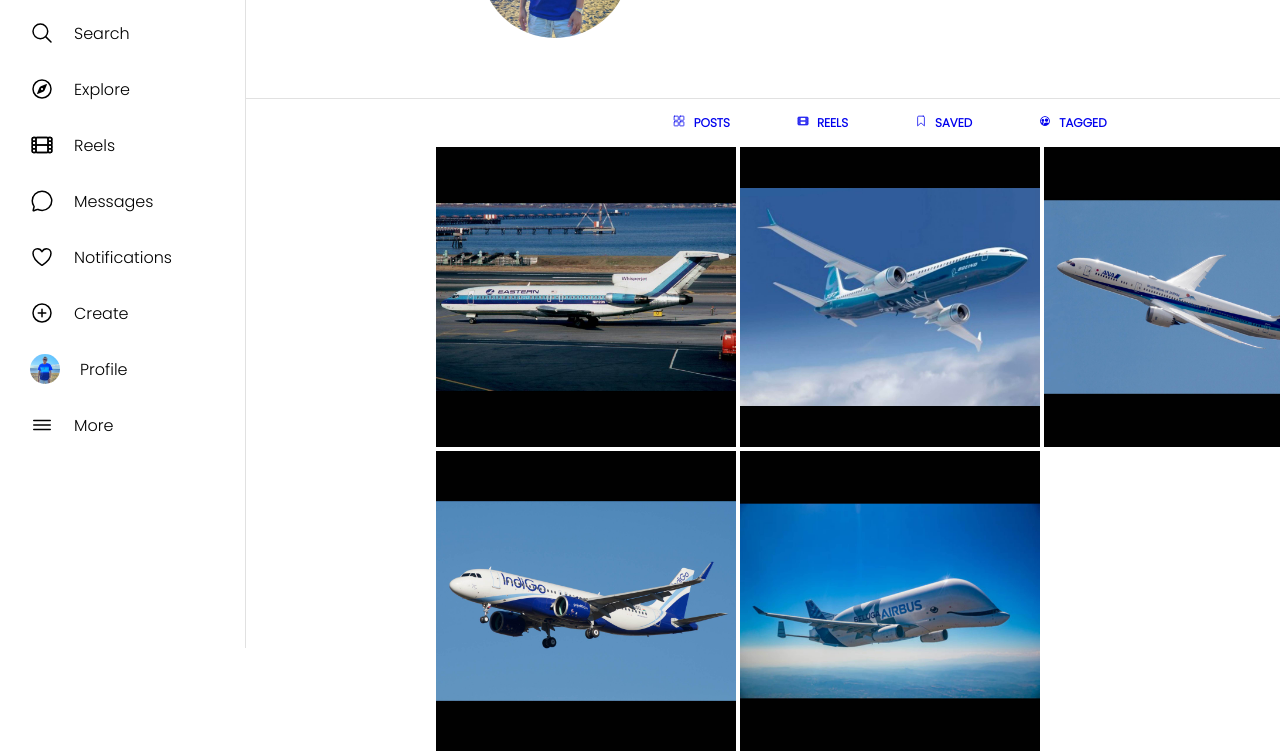
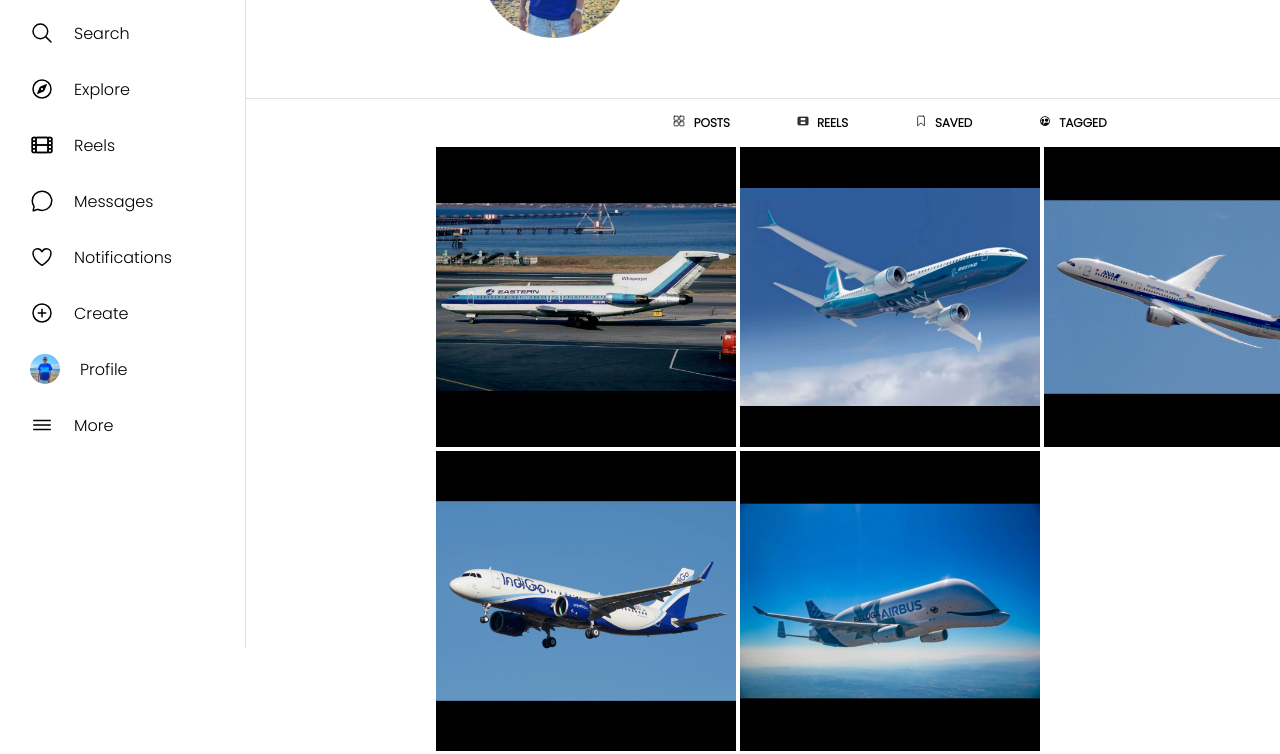
Before and after one commit to BorgorNinja/instagram-clone, a plain HTML site: page profilepage.html in a window 1280 px wide. Shown: the part 152-906 px from the top of the page. Drawn offline with nearby package versions, Linux system fonts and the light colour scheme.

Commit message:
Tab Text-Decoration Change

```diff
--- a/profilepagestyle.css
+++ b/profilepagestyle.css
@@ -144,6 +144,10 @@ a:link{
     margin: 10px;
     list-style: none;
 }
+.tablist a{
+    color: black;
+    text-decoration: none;
+}
 .tab-icon, .tab-text{
     display: inline-flex;
     align-items: center;
```
